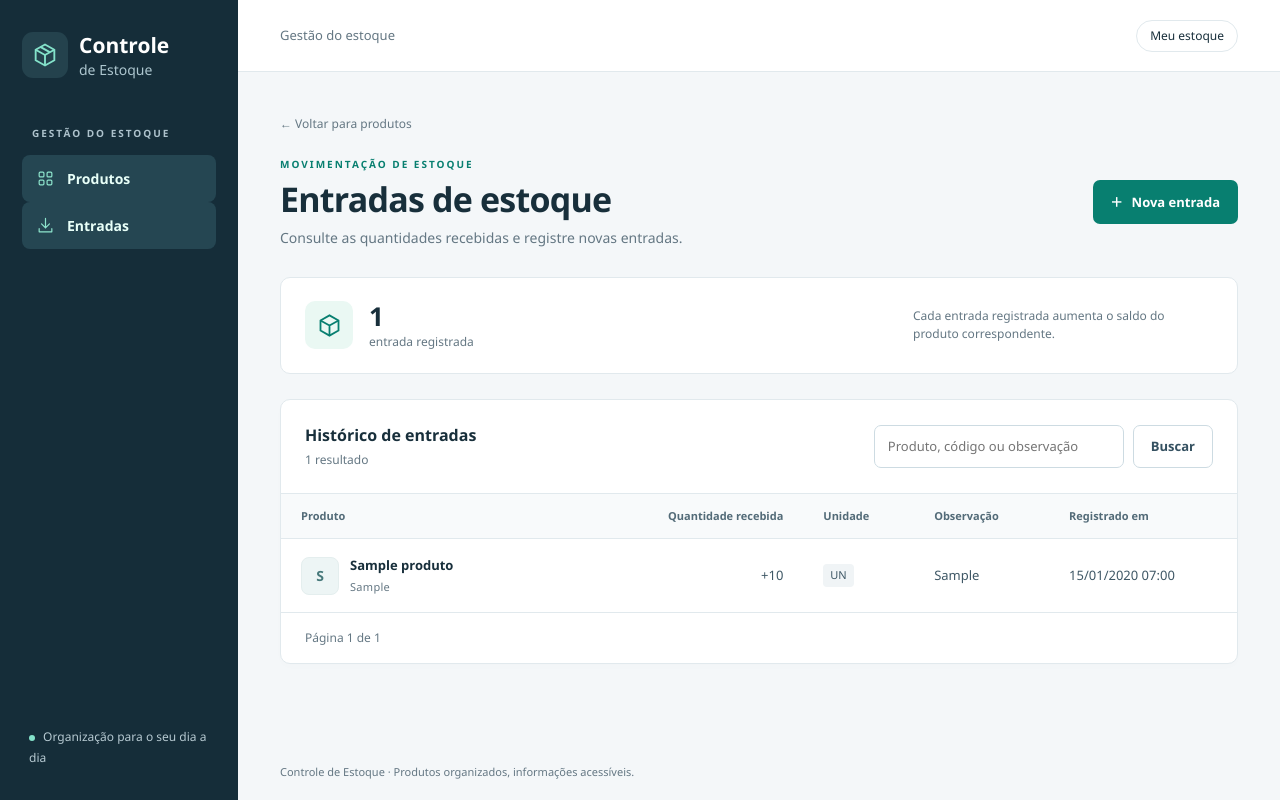
After one commit to Dev-Borba/controle-estoque, a Django app: page /entradas/ in a window 1280 px wide. The commit adds this page. Run offline with Django 5.2, Linux system fonts and the light colour scheme; tables that the repository leaves empty hold one stand-in row (values such as "Sample post").

Commit message:
Implementa AC2: entradas de estoque e historico

```diff
--- a/estoque/models.py
+++ b/estoque/models.py
@@ -79,3 +79,43 @@ class Produto(models.Model):
 
     def __str__(self):
         return f"{self.codigo} — {self.nome}"
+class EntradaEstoque(models.Model):
+    produto = models.ForeignKey(
+        Produto,
+        on_delete=models.PROTECT,
+        related_name="entradas",
+        verbose_name="Produto",
+    )
+    quantidade = models.PositiveIntegerField(
+        "Quantidade recebida",
+        validators=[MinValueValidator(1)],
+        help_text="Informe uma quantidade inteira maior que zero.",
+    )
+    observacao = models.CharField(
+        "Observação",
+        max_length=255,
+        blank=True,
+        help_text="Opcional. Exemplo: Compra de mercadoria.",
+    )
+    criado_em = models.DateTimeField(
+        "Registrado em",
+        auto_now_add=True,
+    )
+
+    class Meta:
+        ordering = ["-criado_em", "-pk"]
+        verbose_name = "Entrada de estoque"
+        verbose_name_plural = "Entradas de estoque"
+        constraints = [
+            models.CheckConstraint(
+                condition=models.Q(quantidade__gte=1),
+                name="estoque_entrada_quantidade_positiva",
+            ),
+        ]
+
+    def clean(self):
+        super().clean()
+        self.observacao = self.observacao.strip()
+
+    def __str__(self):
+        return f"{self.produto.codigo} — Entrada de {self.quantidade}"
--- a/estoque/templates/estoque/base.html
+++ b/estoque/templates/estoque/base.html
@@ -24,13 +24,14 @@
                   stroke="currentColor" stroke-width="1.6"/>
           </svg>
         </span>
+
         <span>
           Controle
           <span class="brand-second">de Estoque</span>
         </span>
       </a>
 
-      <p class="nav-label">CATÁLOGO</p>
+      <p class="nav-label">GESTÃO DO ESTOQUE</p>
 
       <nav aria-label="Menu principal">
         <a class="nav-item"
@@ -48,6 +49,21 @@
           </svg>
           Produtos
         </a>
+
+        <a class="nav-item"
+           href="{% url 'estoque:entrada_listar' %}"
+           {% if request.resolver_match.url_name == 'entrada_listar' or request.resolver_match.url_name == 'entrada_criar' %}
+             aria-current="page"
+           {% endif %}>
+          <svg viewBox="0 0 24 24" fill="none" aria-hidden="true">
+            <path d="M12 3v12m-5-5 5 5 5-5M4 16v4h16v-4"
+                  stroke="currentColor"
+                  stroke-width="1.5"
+                  stroke-linecap="round"
+                  stroke-linejoin="round"/>
+          </svg>
+          Entradas
+        </a>
       </nav>
 
       <div class="sidebar-bottom">
@@ -58,7 +74,7 @@
 
     <div class="main-shell">
       <header class="topbar">
-        <span>Gestão do catálogo</span>
+        <span>Gestão do estoque</span>
         <span class="workspace-badge">Meu estoque</span>
       </header>
 
--- /dev/null
+++ b/estoque/templates/estoque/entrada_listar.html
@@ -0,0 +1,182 @@
+{% extends "estoque/base.html" %}
+
+{% block title %}Entradas de estoque{% endblock %}
+
+{% block content %}
+<a class="back-link" href="{% url 'estoque:produto_listar' %}">
+  ← Voltar para produtos
+</a>
+
+<div class="page-heading">
+  <div>
+    <p class="eyebrow">MOVIMENTAÇÃO DE ESTOQUE</p>
+    <h1>Entradas de estoque</h1>
+    <p class="subtitle">
+      Consulte as quantidades recebidas e registre novas entradas.
+    </p>
+  </div>
+
+  <a class="button button-primary"
+     href="{% url 'estoque:entrada_criar' %}">
+    <span aria-hidden="true">+</span>
+    Nova entrada
+  </a>
+</div>
+
+<div class="catalog-summary">
+  <div class="summary-icon" aria-hidden="true">
+    <svg viewBox="0 0 24 24" fill="none">
+      <path d="m12 3 8 4.5v9L12 21l-8-4.5v-9L12 3Z"
+            stroke="currentColor" stroke-width="1.6"/>
+      <path d="m4 7.5 8 4.5 8-4.5M12 12v9"
+            stroke="currentColor" stroke-width="1.6"/>
+    </svg>
+  </div>
+
+  <div>
+    <strong>{{ total_entradas }}</strong>
+    <span>
+      entrada{{ total_entradas|pluralize:"s" }}
+      registrada{{ total_entradas|pluralize:"s" }}
+    </span>
+  </div>
+
+  <p>
+    Cada entrada registrada aumenta o saldo do produto correspondente.
+  </p>
+</div>
+
+<section class="panel" aria-labelledby="lista-titulo">
+  <div class="panel-toolbar">
+    <div>
+      <h2 id="lista-titulo">Histórico de entradas</h2>
+      <p>
+        {{ total_resultados }} resultado{{ total_resultados|pluralize:"s" }}
+        {% if busca %}para “{{ busca }}”{% endif %}
+      </p>
+    </div>
+
+    <form class="search" method="get">
+      <label class="sr-only" for="busca">Buscar entradas</label>
+
+      <input id="busca"
+             name="q"
+             type="search"
+             value="{{ busca }}"
+             maxlength="100"
+             placeholder="Produto, código ou observação">
+
+      <button class="button button-secondary" type="submit">
+        Buscar
+      </button>
+
+      {% if busca %}
+        <a class="text-link"
+           href="{% url 'estoque:entrada_listar' %}">
+          Limpar
+        </a>
+      {% endif %}
+    </form>
+  </div>
+
+  {% if pagina.object_list %}
+    <div class="table-scroll"
+         role="region"
+         aria-label="Tabela de entradas de estoque"
+         tabindex="0">
+      <table>
+        <thead>
+          <tr>
+            <th scope="col">Produto</th>
+            <th scope="col" class="number">Quantidade recebida</th>
+            <th scope="col">Unidade</th>
+            <th scope="col">Observação</th>
+            <th scope="col">Registrado em</th>
+          </tr>
+        </thead>
+
+        <tbody>
+          {% for entrada in pagina %}
+            <tr>
+              <td>
+                <div class="product-cell">
+                  <span class="product-avatar" aria-hidden="true">
+                    {{ entrada.produto.nome|first|upper }}
+                  </span>
+
+                  <div>
+                    <strong>{{ entrada.produto.nome }}</strong>
+                    <span class="sku">{{ entrada.produto.codigo }}</span>
+                  </div>
+                </div>
+              </td>
+
+              <td class="number">+{{ entrada.quantidade }}</td>
+
+              <td>
+                <span class="unit-tag">
+                  {{ entrada.produto.unidade }}
+                </span>
+              </td>
+
+              <td>{{ entrada.observacao|default:"—" }}</td>
+
+              <td class="nowrap">
+                {{ entrada.criado_em|date:"d/m/Y H:i" }}
+              </td>
+            </tr>
+          {% endfor %}
+        </tbody>
+      </table>
+    </div>
+
+    <div class="pagination">
+      <span>
+        Página {{ pagina.number }} de {{ pagina.paginator.num_pages }}
+      </span>
+
+      <div>
+        {% if pagina.has_previous %}
+          <a class="button button-small button-secondary"
+             href="?q={{ busca|urlencode }}&amp;page={{ pagina.previous_page_number }}">
+            Anterior
+          </a>
+        {% endif %}
+
+        {% if pagina.has_next %}
+          <a class="button button-small button-secondary"
+             href="?q={{ busca|urlencode }}&amp;page={{ pagina.next_page_number }}">
+            Próxima
+          </a>
+        {% endif %}
+      </div>
+    </div>
+
+  {% else %}
+    <div class="empty-state">
+      <span class="empty-icon" aria-hidden="true">□</span>
+
+      {% if busca %}
+        <h3>Nenhuma entrada encontrada</h3>
+        <p>Experimente outro produto, código ou observação.</p>
+
+        <a class="button button-secondary"
+           href="{% url 'estoque:entrada_listar' %}">
+          Ver todas as entradas
+        </a>
+      {% else %}
+        <h3>Nenhuma entrada registrada</h3>
+        <p>
+          Cadastre um produto e registre a quantidade recebida
+          para começar.
+        </p>
+
+        <a class="button button-primary"
+           href="{% url 'estoque:entrada_criar' %}">
+          Registrar primeira entrada
+        </a>
+      {% endif %}
+    </div>
+  {% endif %}
+</section>
+{% endblock %}
--- a/estoque/urls.py
+++ b/estoque/urls.py
@@ -17,4 +17,14 @@ urlpatterns = [
         views.produto_excluir,
         name="produto_excluir",
     ),
+    path(
+        "entradas/",
+        views.entrada_listar,
+        name="entrada_listar",
+    ),
+    path(
+        "entradas/nova/",
+        views.entrada_criar,
+        name="entrada_criar",
+    ),
 ]
--- a/estoque/views.py
+++ b/estoque/views.py
@@ -6,8 +6,8 @@ from django.db.models.deletion import ProtectedError
 from django.shortcuts import get_object_or_404, redirect, render
 from django.views.decorators.http import require_GET, require_http_methods
 
-from .forms import ProdutoForm
-from .models import Produto
+from .forms import EntradaEstoqueForm, ProdutoForm
+from .models import EntradaEstoque, Produto
 
 
 @require_GET
@@ -102,3 +102,91 @@ def produto_excluir(request, pk):
         "produto": produto,
         "pode_excluir": produto.saldo == 0,
     })
+
+@require_http_methods(["GET", "POST"])
+def entrada_criar(request):
+    form = EntradaEstoqueForm(
+        request.POST if request.method == "POST" else None,
+    )
+
+    if request.method == "POST" and form.is_valid():
+        produto_id = form.cleaned_data["produto"].pk
+        quantidade = form.cleaned_data["quantidade"]
+        entrada_salva = False
+
+        try:
+            with transaction.atomic():
+                produto = (
+                    Produto.objects
+                    .select_for_update()
+                    .get(pk=produto_id)
+                )
+
+                novo_saldo = produto.saldo + quantidade
+
+                if novo_saldo > 2147483647:
+                    form.add_error(
+                        "quantidade",
+                        "Esta quantidade ultrapassa o limite do saldo.",
+                    )
+                else:
+                    entrada = form.save(commit=False)
+                    entrada.produto = produto
+                    entrada.save()
+
+                    produto.saldo = novo_saldo
+                    produto.save(
+                        update_fields=["saldo", "atualizado_em"],
+                    )
+
+                    entrada_salva = True
+
+        except Produto.DoesNotExist:
+            form.add_error(
+                "produto",
+                "Este produto foi excluído. Selecione outro produto.",
+            )
+        except IntegrityError:
+            form.add_error(
+                None,
+                "Não foi possível registrar a entrada. "
+                "Confira os dados e tente novamente.",
+            )
+
+        if entrada_salva:
+            messages.success(
+                request,
+                f"Entrada de {quantidade} registrada para "
+                f"{produto.codigo}. Saldo atual: {novo_saldo}.",
+            )
+            return redirect("estoque:entrada_listar")
+
+    return render(request, "estoque/entrada_form.html", {
+        "form": form,
+        "titulo": "Nova entrada de estoque",
+    })
+
+@require_GET
+def entrada_listar(request):
+    busca = request.GET.get("q", "").strip()[:100]
+
+    entradas = EntradaEstoque.objects.select_related("produto")
+
+    if busca:
+        entradas = entradas.filter(
+            Q(produto__codigo__icontains=busca)
+            | Q(produto__nome__icontains=busca)
+            | Q(observacao__icontains=busca)
+        )
+
+    total_resultados = entradas.count()
+    pagina = Paginator(entradas, 15).get_page(
+        request.GET.get("page"),
+    )
+
+    return render(request, "estoque/entrada_listar.html", {
+        "pagina": pagina,
+        "busca": busca,
+        "total_resultados": total_resultados,
+        "total_entradas": EntradaEstoque.objects.count(),
+    })
```
Also changed, not shown: estoque/forms.py (+39 -1 lines), estoque/templates/estoque/entrada_form.html (added, +78 -0 lines), estoque/migrations/0002_entradaestoque.py (added).
